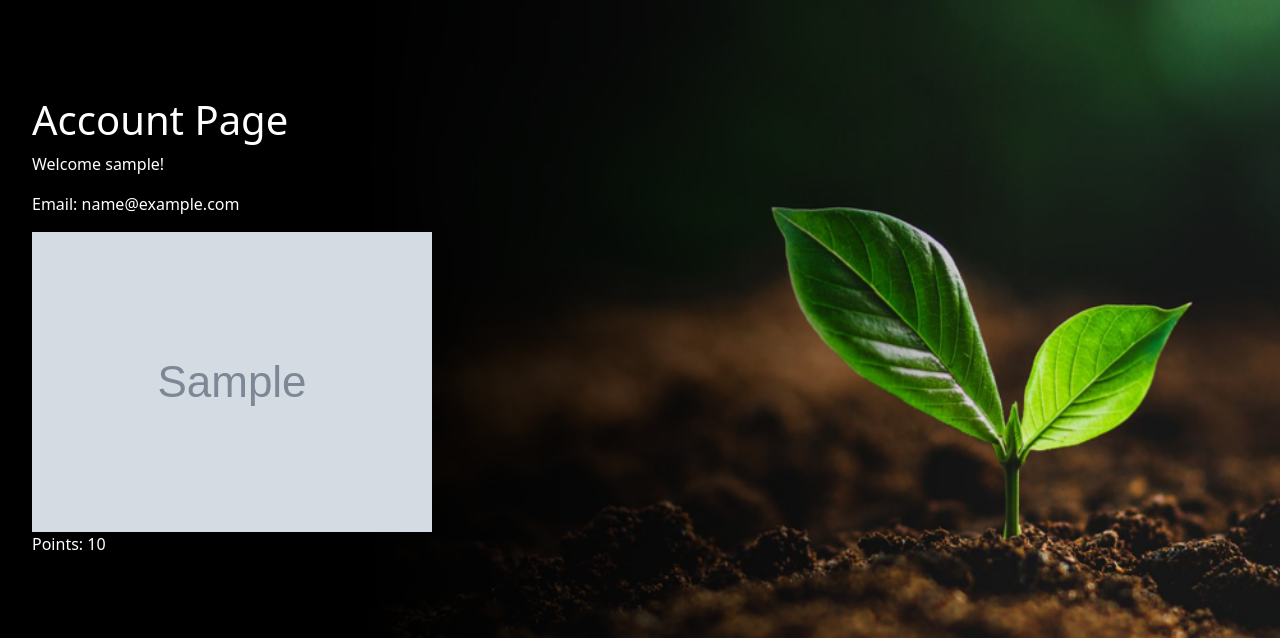
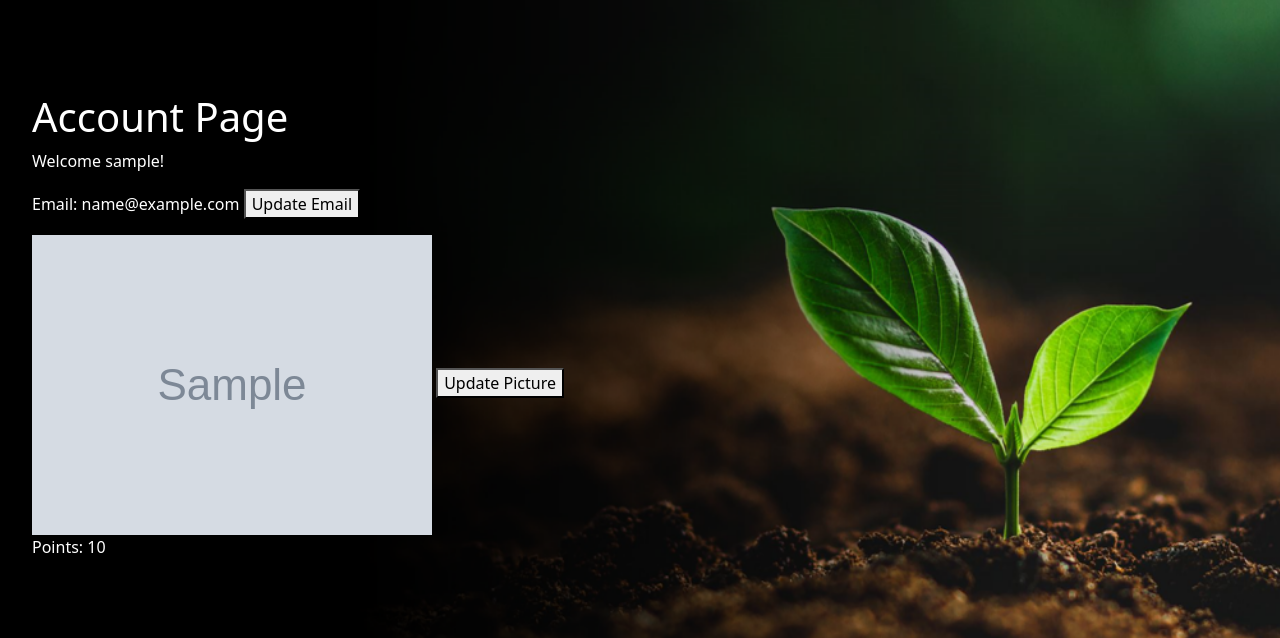
Before and after one commit to jmagrad/EcoChallenge, a Django app: page /Eco/AccountPage/ in a window 1280 px wide. Shown: the part 56-694 px from the top of the page. Run offline with Django 5.2, Linux system fonts and the light colour scheme; a user stored in the database is signed in; tables that the repository leaves empty hold one stand-in row (values such as "Sample post"); grey boxes marked "Sample" are stand-in pictures.

Commit message:
Jquery update email and profile picture

```diff
--- a/EcoProject/Eco/urls.py
+++ b/EcoProject/Eco/urls.py
@@ -12,5 +12,7 @@ urlpatterns = [
     path('EducationalLinks/', views.educational_links, name='Educational Links'),
     path('LeaderBoard/', views.leaderboard, name='LeaderBoard'),
     path('AccountPage/', views.account_page, name='AccountPage'),
+    path('update_email/', views.update_email, name='update_email'),
+    path('update_picture/', views.update_picture, name='update_picture'),
 
 ]
--- a/EcoProject/Eco/views.py
+++ b/EcoProject/Eco/views.py
@@ -9,6 +9,8 @@ from django.shortcuts import redirect
 from django.urls import reverse
 from Eco.forms import UserForm, UserProfileForm
 from django.contrib.auth.decorators import login_required
+from django.views.decorators.http import require_POST
+from django.contrib import messages
 from Eco.models import Challenge
 from django.utils import timezone
 from datetime import timedelta
@@ -184,3 +186,27 @@ def account_page(request):
         'user_profile': user_profile,
     }
     return render(request, 'Eco/AccountPage.html', context=context_dict)
+
+@login_required
+@require_POST
+def update_email(request):
+    new_email = request.POST.get('email')
+    if new_email:
+        request.user.email = new_email
+        request.user.save()
+        messages.success(request, 'Email updated successfully.')
+    else:
+        messages.error(request, 'Invalid email.')
+    return redirect('account_page')
+
+@login_required
+@require_POST
+def update_picture(request):
+    if 'picture' in request.FILES:
+        user_profile = UserProfile.objects.get(user=request.user)
+        user_profile.picture = request.FILES['picture']
+        user_profile.save()
+        messages.success(request, 'Profile picture updated successfully.')
+    else:
+        messages.error(request, 'No picture uploaded.')
+    return redirect('account_page')
--- a/EcoProject/templates/Eco/AccountPage.html
+++ b/EcoProject/templates/Eco/AccountPage.html
@@ -9,12 +9,48 @@ Account Page
 <h1>Account Page</h1>
 {% if user.is_authenticated %}
 <p>Welcome {{ user.username }}!</p>
-<p>Email: {{ user.email }}</p>
+<p>Email: {{ user.email }} <button id="update-email-btn">Update Email</button></p>
 {% if user_profile.picture %}
 <img src="{{ user_profile.picture.url }}" alt="Profile Picture" />
+<button id="update-picture-btn">Update Picture</button>
 {% else %}
 <p>No profile picture uploaded.</p>
+<button id="update-picture-btn">Upload Picture</button>
 {% endif %}
 <p>Points: {{ user_profile.points }}</p>
 {% endif %}
+
+<!-- Modal for updating email -->
+<div id="update-email-modal" style="display:none;">
+    <form id="update-email-form" method="post" action="{% url 'update_email' %}">
+        {% csrf_token %}
+        <label for="email">New Email:</label>
+        <input type="email" id="email" name="email" required>
+        <button type="submit">Update Email</button>
+    </form>
+</div>
+
+<!-- Modal for updating profile picture -->
+<div id="update-picture-modal" style="display:none;">
+    <form id="update-picture-form" method="post" action="{% url 'update_picture' %}" enctype="multipart/form-data">
+        {% csrf_token %}
+        <label for="picture">New Profile Picture:</label>
+        <input type="file" id="picture" name="picture" accept="image/*" required>
+        <button type="submit">Update Picture</button>
+    </form>
+</div>
+
 {% endblock %}
+
+<script src="https://code.jquery.com/jquery-3.6.0.min.js"></script>
+<script>
+    $(document).ready(function () {
+        $('#update-email-btn').click(function () {
+            $('#update-email-modal').show();
+        });
+
+        $('#update-picture-btn').click(function () {
+            $('#update-picture-modal').show();
+        });
+    });
+</script>
```
